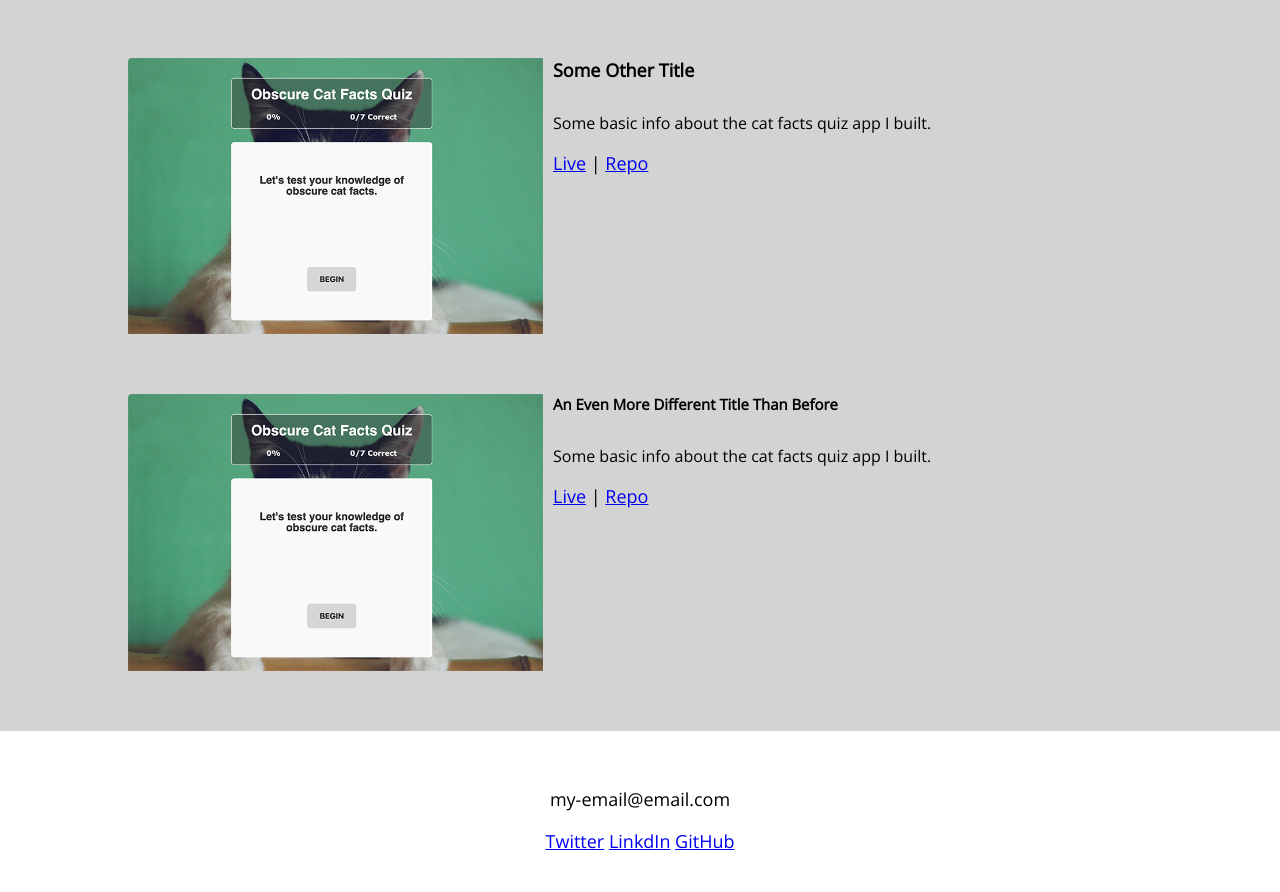
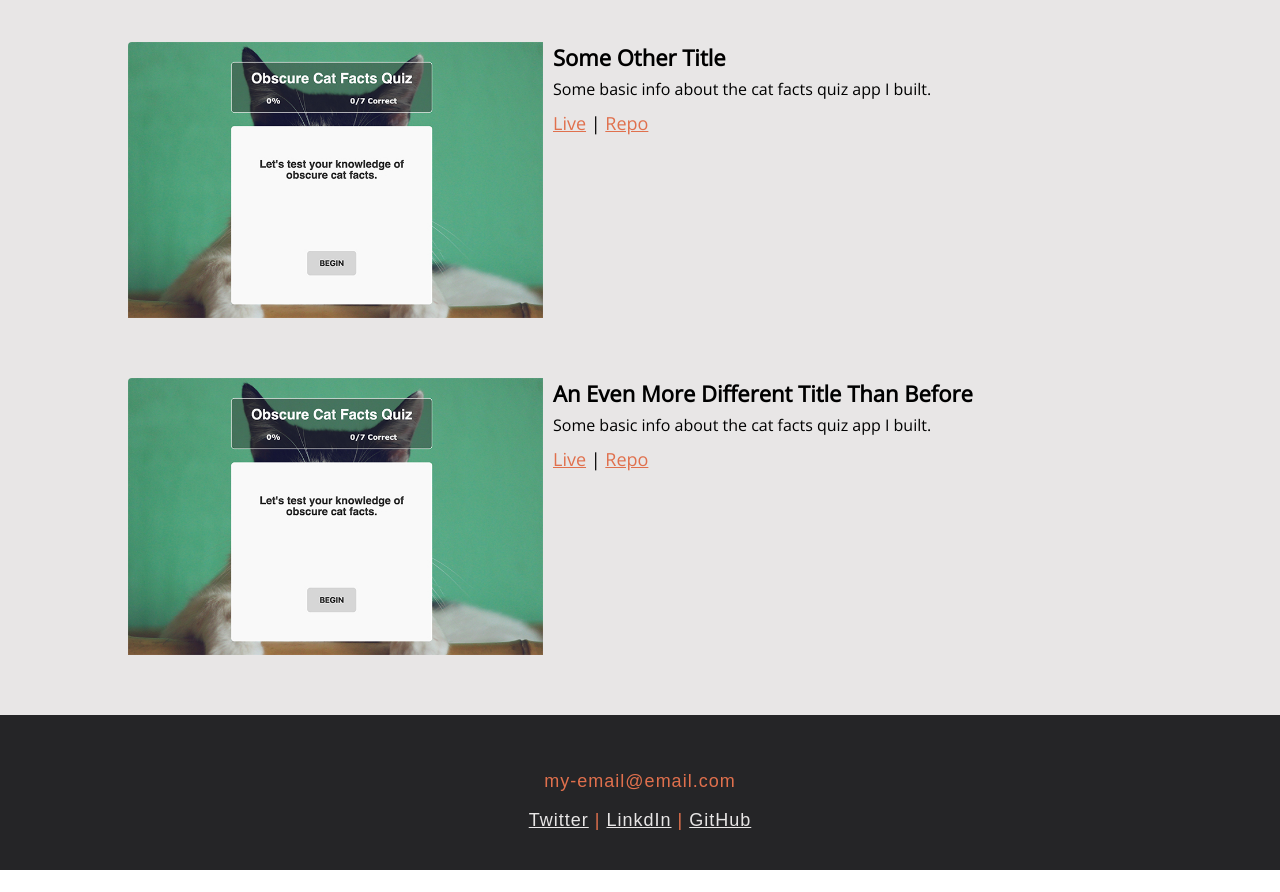
Before and after one commit to jcstreet/portfolio, a plain HTML site: page index.html in a window 1280 px wide. Shown: the part 1185-2077 px from the top of the page. After the commit the page ends 2055 px from the top, so only its background shows below. Drawn offline with nearby package versions, Linux system fonts and the light colour scheme; a web font is replaced by a local one.

Commit message:
updated design elements

```diff
--- a/index.html
+++ b/index.html
@@ -26,8 +26,8 @@
     <main>
         <section class="about">
             <h1>Hi.</h1>
-            <p>I’m Jackie Street and I am a full-stack web developer.
-                <br><br>When I’m not poking around with HTML, CSS, JavaScript, and jQuery, I’m
+            <p>I’m Jackie Street and I am a full-stack web developer.</p>
+            <p>When I’m not poking around with HTML, CSS, JavaScript, and jQuery, I’m
                 usually exploring with my camera in hand, spending an exorbitant amount of time
                 in a book store, or attempting to learn the ukulele.</p>
         </section>
@@ -35,7 +35,7 @@
             <h2>Portfolio</h2>
             <div class="p-item">
                 <img src="images/cat-quiz-preview.jpg" alt="Obscure Cat Facts Begin Quiz screen">
-                <h3>Cat Quiz</h3>
+                <h3 class="p-title">Cat Quiz</h3>
                 <p>Some basic info about the cat facts quiz app I built. This one has a lot of
                     information to say about it. Blah blah blah.</p>
                 <ul>
@@ -46,7 +46,7 @@
             </div>
             <div class="p-item">
                 <img src="images/cat-quiz-preview.jpg" alt="Obscure Cat Facts Begin Quiz screen">
-                <h4>Some Other Title</h4>
+                <h4 class="p-title">Some Other Title</h4>
                 <p>Some basic info about the cat facts quiz app I built.</p>
                 <ul>
                     <li><a href="some link">Live</a></li>
@@ -56,7 +56,7 @@
             </div>
             <div class="p-item">
                 <img src="images/cat-quiz-preview.jpg" alt="Obscure Cat Facts Begin Quiz screen">
-                <h5>An Even More Different Title Than Before</h5>
+                <h5 class="p-title">An Even More Different Title Than Before</h5>
                 <p>Some basic info about the cat facts quiz app I built.</p>
                 <ul>
                     <li><a href="some link">Live</a></li>
@@ -70,7 +70,9 @@
         <p>my-email@email.com</p>
         <ul>
             <li><a href="some link">Twitter</a></li>
+            <li>|</li>
             <li><a href="some link">LinkdIn</a></li>
+            <li>|</li>
             <li><a href="some link">GitHub</a></li>
         </ul>
     </footer>
--- a/main.css
+++ b/main.css
@@ -13,12 +13,16 @@ body {
 }
 
 nav {
-    background-color: lightgray;
     position: fixed;
     top: 0;
     right: 0;
     left: 0;
     text-align: right;
+    font-size: 26px;
+}
+
+.menu-toggle, footer {
+    color: rgb(224, 112, 77);
 }
 
 .about {
@@ -29,7 +33,7 @@ nav {
 }
 
 .projects {
-    background-color: lightgray;
+    background-color: rgb(232, 230, 230);
     padding-left: 10%;
     padding-right: 10%;
     width: 100vw;
@@ -39,21 +43,18 @@ nav {
 footer {
     min-height: 100px;
     text-align: center;
+    font-family: 'Muli', sans-serif;
+    letter-spacing: 1px;
 }
 
 nav, footer {
     padding: 3%;
+    background-color: #252527
 }
 
-.about h1 {
-    font-family: 'Muli', sans-serif;
-    font-size: 70px;
-    margin-bottom: 0px;
-}
-
-.about p, .p-item p {
-    font-size: 16px;
-    line-height: 24px;
+.p-title {
+    margin: 0;
+    font-size: 22px;
 }
 
 ul {
@@ -67,15 +68,33 @@ li {
     display: inline;
 }
 
+.about h1 {
+    font-family: 'Muli', sans-serif;
+    font-size: 70px;
+    margin-bottom: 0px;
+}
+
+.about p, .p-item p {
+    font-size: 16px;
+    line-height: 24px;
+    margin: 0;
+    padding-bottom: 10px;
+    padding-top: 5px
+}
+
 .p-item ul {
     padding-bottom: 70px;
+}
+
+.p-item a {
+    color: rgb(224, 112, 77);
 }
 
 .projects h2 {
     font-family: 'Muli', sans-serif;
     font-size: 40px;
     padding-top: 20px;
-    padding-bottom: 20px;
+    padding-bottom: 25px;
 }
 
 .p-item img {
@@ -86,6 +105,10 @@ li {
 
 nav ul {
     display: none;
+}
+
+footer a {
+    color: rgb(232, 230, 230);
 }
 
 @media screen and (min-width: 700px) {
```
